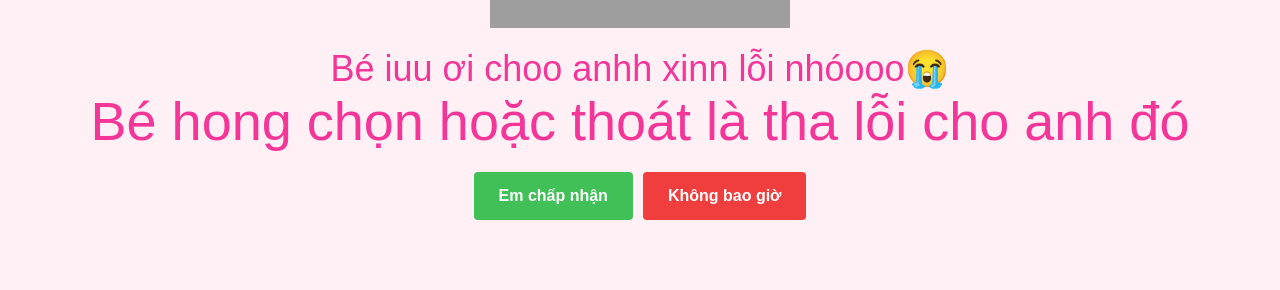
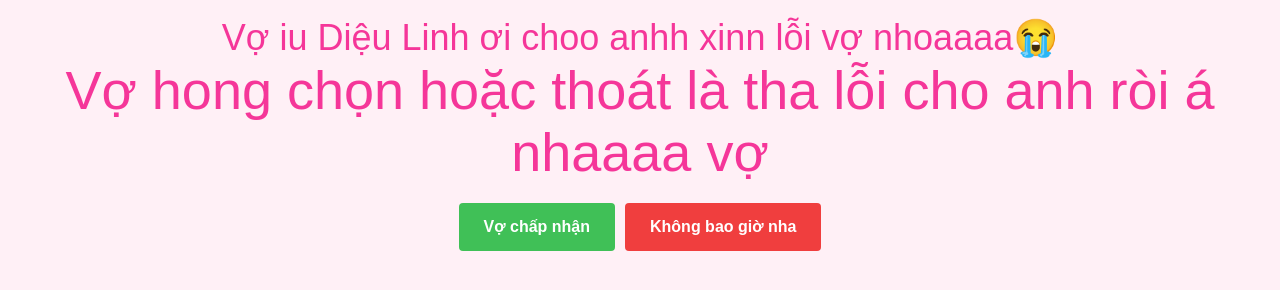
Before and after one commit to iamtp918-art/I-LOVE-MY-WIFE-DL, a plain HTML site: page index.html in a window 1280 px wide. Shown: the part 426-716 px from the top of the page. Drawn offline with Linux system fonts and the light colour scheme; grey boxes are pictures that could not be loaded; a web font is replaced by a local one.

Commit message:
index.html

```diff
--- a/index.html
+++ b/index.html
@@ -15,7 +15,7 @@
         font-size: 1.5em; /* Kích thước chữ 1.5em */
       }
     </style>
-    <title>Valentine</title>
+    <title>Diệu Linh</title>
   </head>
   <body>
     <main class="container">
@@ -25,13 +25,13 @@
         alt="Picture of a cat"
       />
       <p class="title">
-        Bé iuu ơi choo anhh xinn lỗi nhóooo😭<br /><span
-          >Bé hong chọn hoặc thoát là tha lỗi cho anh đó</span
+        Vợ iu Diệu Linh ơi choo anhh xinn lỗi vợ nhoaaaa😭<br /><span
+          >Vợ hong chọn hoặc thoát là tha lỗi cho anh ròi á nhaaaa vợ</span
         >
       </p>
       <div class="buttons">
-        <button type="button" class="btn btn--yes">Em chấp nhận</button>
-        <button type="button" class="btn btn--no">Không bao giờ</button>
+        <button type="button" class="btn btn--yes">Vợ chấp nhận</button>
+        <button type="button" class="btn btn--no">Không bao giờ nha</button>
       </div>
     </main>
 
```
